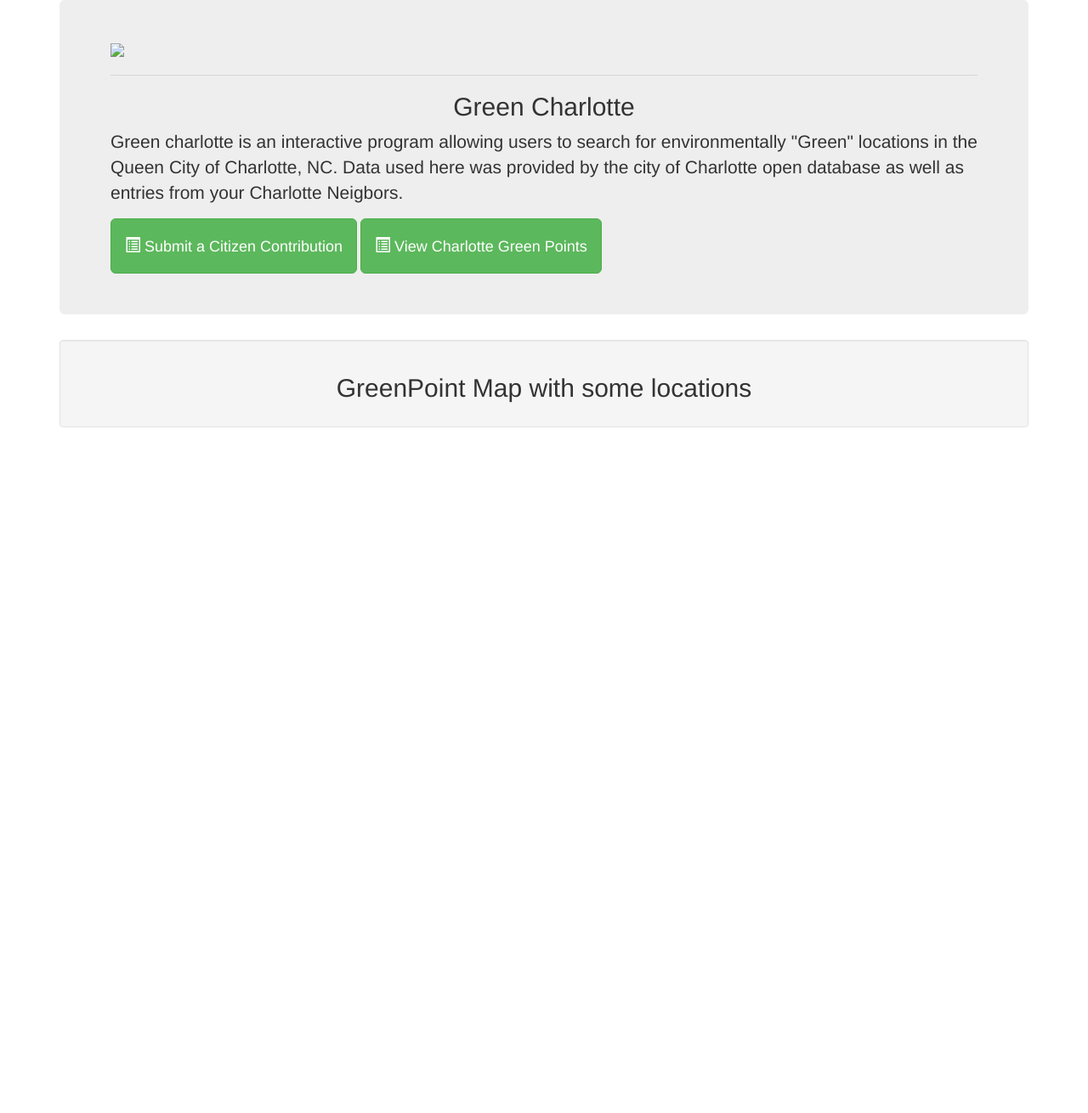
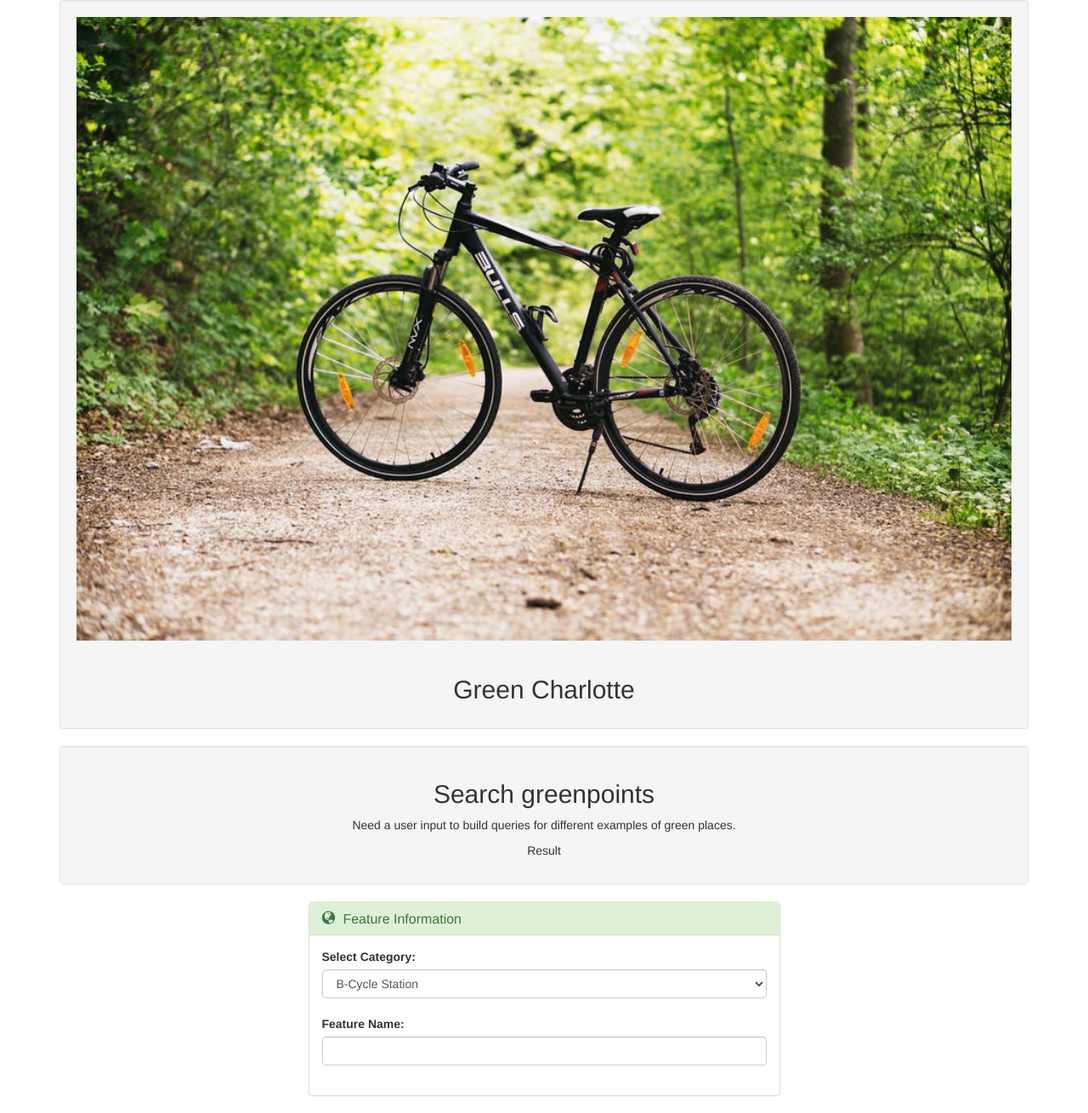
Before and after one commit to brigmanlp/Project2, a website: page public/greenpoints.html in a window 1280 px wide. Shown: the whole page at 85% size. Before the commit the page ends 800 px from the top, so only its background shows below. Drawn offline with nearby package versions, Linux system fonts and the light colour scheme.

Commit message:
greenpoints.html changes

```diff
--- a/public/greenpoints.html
+++ b/public/greenpoints.html
@@ -17,20 +17,60 @@
 
 <body>
     <div class="container">
-        <div class="jumbotron">
-            <img src="/assets/images/park.jpeg" width='100%'>
+        <div class="well">
+            <img src="/assets/images/biketrail.jpeg" width='100%'>
             <hr>
             <h2 class=" " align="middle">Green Charlotte</h2>
-            <p class=" ">Green charlotte is an interactive program allowing users to search for environmentally "Green" locations in the Queen City of Charlotte, NC. Data used here was provided by the city of Charlotte open database as well as entries from your Charlotte
-                Neigbors.
-            </p>
-            <a href="/citizen "><button type="button" class="btn btn-lg btn-success"><h4><span class="glyphicon glyphicon-list-alt "></span> Submit a Citizen Contribution</h4></button></a>
-            <a href="/greenpoints"><button type="button " class="btn btn-lg btn-success"><h4><span class="glyphicon glyphicon-list-alt "></span> View Charlotte Green Points</h4></button></a>
         </div>
         <div class="well greenpoints" align="middle">
-            <h2>GreenPoint Map with some locations</h2>
+            <h2>Search greenpoints</h2>
+            <p>Need a user input to build queries for different examples of green places. </p>
+            <p>Result</p>
         </div>
-    </div>
+        <div class="row">
+            <!-- FORM -->
+            <div class="col-md-6 col-md-offset-3">
+                <form id="citizenContribution">
+                    <div class="form-group">
+                        <!-- Feature Main -->
+                        <div class="panel panel-success">
+                            <div class="panel-heading">
+                                <h1 class="panel-title">
+                                    <span class="glyphicon glyphicon-globe">
+      							</span> &nbsp;Feature Information
+                                </h1>
+                            </div>
+                            <div class="panel-body">
+                                <!-- DB Theme, labeled category, required -->
+                                <label for="Theme">Select Category:</label>
+                                <!-- for changed to match DB -->
+                                <select class="form-control" id="category" required>
+								<option value="B-Cycle Station">B-Cycle Station</option>
+								<option value="Big Belly Station">Big Belly Station</option>
+								<option value="Bike Trail">Bike Trail</option>
+								<option value="Community Garden">Community Garden</option>
+								<option value="Electric Vehicle Charging Station">Electric Vehicle Charging Station</option>
+								<option value="Farm">Farm</option>
+								<option value="Farmer's Market">Farmer's Market</option>
+								<option value="Green Roof">Green Roof</option>
+								<option value="Greenway/Trail">Greenway/Trail</option>
+								<option value="LEED Certified Building">LEED Certified Building</option>
+								<option value="Park">Park</option>
+								<option value="Solar">Solar</option>
+								<option value="Tree">Tree</option>
+  							</select>
+                                <br />
+                                <!-- Feature Name, Optional  -->
+                                <label for="FeatureName">Feature Name:</label>
+                                <!-- updated to match DB -->
+                                <input type="text" class="form-control" id="featureName" required>
+                                <br />
+                            </div>
+                        </div>
+                </form>
+                </div>
+            </div>
+        </div>
 </body>
 
 </html>
```
